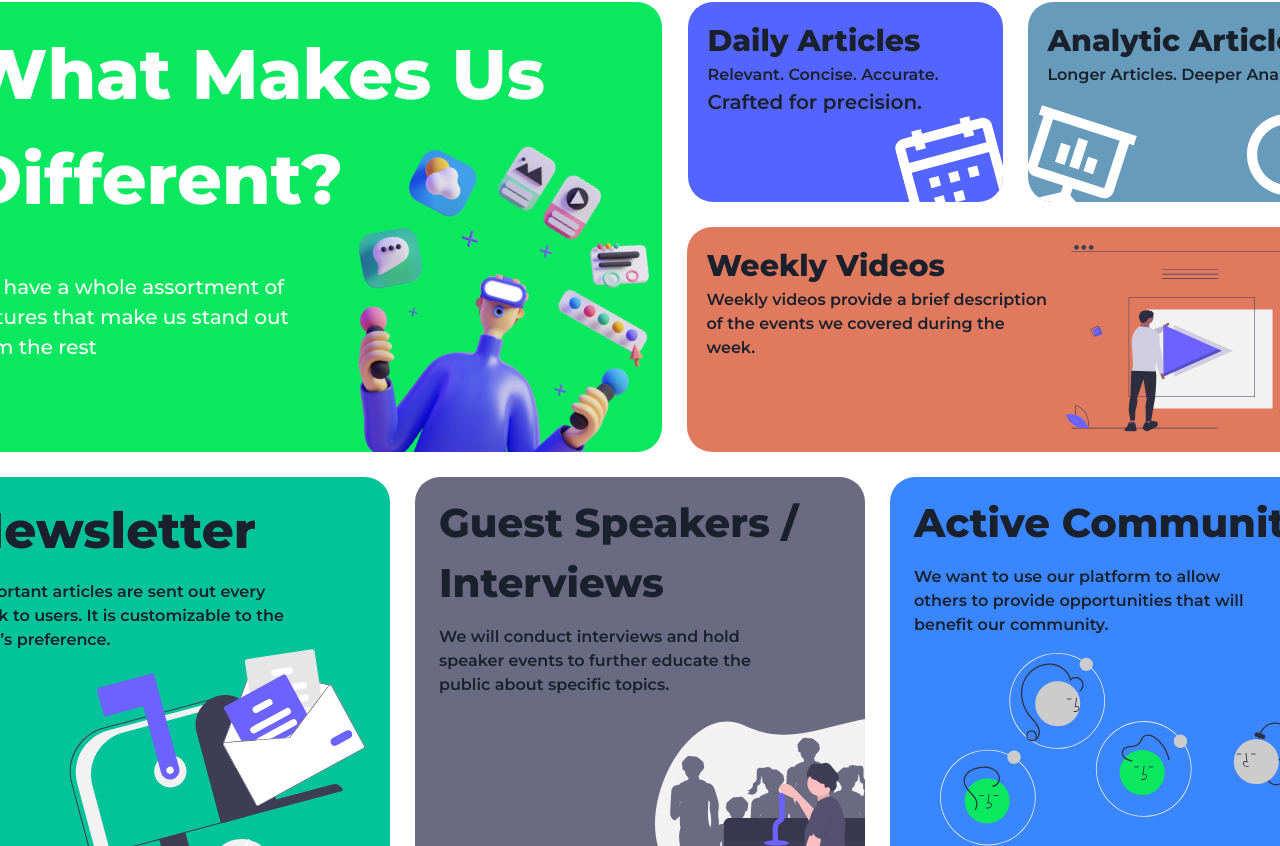
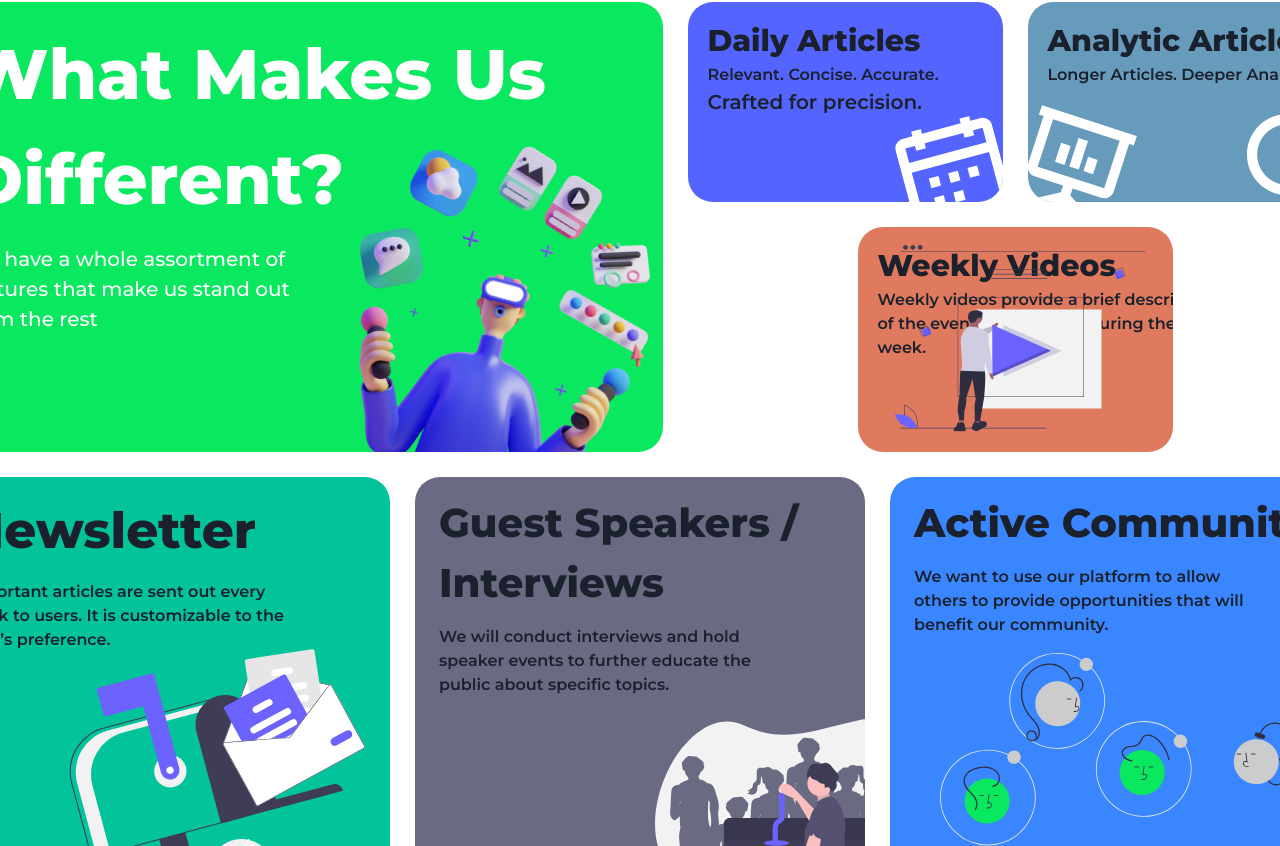
Before and after one commit to aditya1rawat/onpointsite2.0, a Next.js app: page / in a window 1280 px wide. Shown: the part 1009-1855 px from the top of the page. Built offline with nearby package versions, Linux system fonts and the light colour scheme.

Commit message:
responsive stuff

```diff
--- a/components/Landing/Features.js
+++ b/components/Landing/Features.js
@@ -20,12 +20,31 @@ export default function Features() {
 			width='92%'
 		>
 			<VStack spacing='25px'>
-				<Stack direction={['column', 'row']} spacing='25px' mt='10'>
+				<Stack
+					direction={{
+						sm: 'column',
+						md: 'column',
+						lg: 'column',
+						xl: 'row'
+					}}
+					spacing='25px'
+					mt='10'
+				>
 					<Box
 						color={useColorModeValue('white', 'black')}
 						bg='#09E85E'
-						width={['315px', '500px', '725px']}
-						height='450px'
+						width={{
+							sm: 'full',
+							md: '725px',
+							lg: 'full',
+							xl: '725px'
+						}}
+						height={{
+							sm: '750px',
+							md: '450px',
+							lg: '425px',
+							xl: '450px'
+						}}
 						borderRadius='25px'
 						position='relative'
 						px='7'
@@ -36,10 +55,15 @@ export default function Features() {
 							What Makes Us Different?
 						</chakra.h1>
 						<Text
-							fontSize={['15px', '20px']}
+							fontSize={{
+								sm: '20px',
+								md: '25px',
+								lg: '25px',
+								xl: '20px'
+							}}
 							fontWeight='500'
 							width={['275px', '350px']}
-							mt={['5', '10']}
+							mt='3'
 						>
 							We have a whole assortment of features that make us
 							stand out from the rest
@@ -47,17 +71,40 @@ export default function Features() {
 						<Box
 							position='absolute'
 							bottom='-10'
-							right={['0', '-10']}
-							transform={['', 'rotate(15deg)']}
+							right={{
+								sm: '5',
+								md: '-6',
+								lg: '-1',
+								xl: '-10'
+							}}
+							transform={{
+								sm: '',
+								md: 'rotate(15deg)',
+								lg: 'rotate(0deg)',
+								xl: 'rotate(15deg)'
+							}}
 						>
 							<Image src={WowMan} width='400px' height='400px' />
 						</Box>
 					</Box>
 					<VStack spacing='25px'>
-						<Stack direction={['column', 'row']} spacing='25px'>
+						<Stack
+							direction={{
+								sm: 'column',
+								md: 'column',
+								lg: 'row',
+								xl: 'row'
+							}}
+							spacing='25px'
+						>
 							<Box
 								bg='#5465FF'
-								width='315px'
+								width={{
+									sm: 'full',
+									md: '725px',
+									lg: '500px',
+									xl: '315px'
+								}}
 								height='200px'
 								borderRadius='25px'
 								position='relative'
@@ -82,7 +129,12 @@ export default function Features() {
 							</Box>
 							<Box
 								bg='#669bbc'
-								width='315px'
+								width={{
+									sm: 'full',
+									md: '725px',
+									lg: '500px',
+									xl: '315px'
+								}}
 								height='200px'
 								borderRadius='25px'
 								position='relative'
@@ -102,8 +154,18 @@ export default function Features() {
 						</Stack>
 						<Box
 							bg='#e07a5f'
-							width={['315px', '400px', '657px']}
-							height={['375px', '225px']}
+							width={{
+								sm: 'full',
+								md: '725px',
+								lg: 'full',
+								xl: '315px'
+							}}
+							height={{
+								sm: 'full',
+								md: '225px',
+								lg: '225px',
+								xl: '225px'
+							}}
 							borderRadius='25px'
 							position='relative'
 							px='5'
@@ -132,7 +194,15 @@ export default function Features() {
 						</Box>
 					</VStack>
 				</Stack>
-				<Stack direction={['column', 'row']} spacing='25px'>
+				<Stack
+					direction={{
+						sm: 'column',
+						md: 'column',
+						lg: 'column',
+						xl: 'row'
+					}}
+					spacing='25px'
+				>
 					<Box
 						bg='#02c39a'
 						width={['315px', '400px', '450px']}
--- a/components/Landing/Hero.js
+++ b/components/Landing/Hero.js
@@ -22,9 +22,9 @@ export default function Hero() {
 				'10px solid white'
 			)}
 		>
-			<Stack direction={['column', 'row']}>
+			<Stack direction={['column', 'column', 'row']}>
 				<Box
-					pt={['24', '36']}
+					pt={['16', '36']}
 					pl={['0', '5']}
 					alignItems='center'
 					display='block'
@@ -33,7 +33,7 @@ export default function Hero() {
 				>
 					<Box
 						textAlign={['center', 'left']}
-						fontSize={['50px', '40px', '75px']}
+						fontSize={['55px', '65px', '75px']}
 						fontWeight='bold'
 						color='white'
 					>
--- a/components/Landing/Navbar/Navbar.js
+++ b/components/Landing/Navbar/Navbar.js
@@ -68,7 +68,7 @@ export default function Navbar() {
 									fontSize='35px'
 									fontWeight='700'
 									ml='2'
-									display={{ sm: 'none' }}
+									// display={['none', 'unset']}
 								>
 									OnPoint
 								</chakra.h1>
```
Also changed, not shown: public/undraw_Booking_re_gw4j 1.svg (added).
